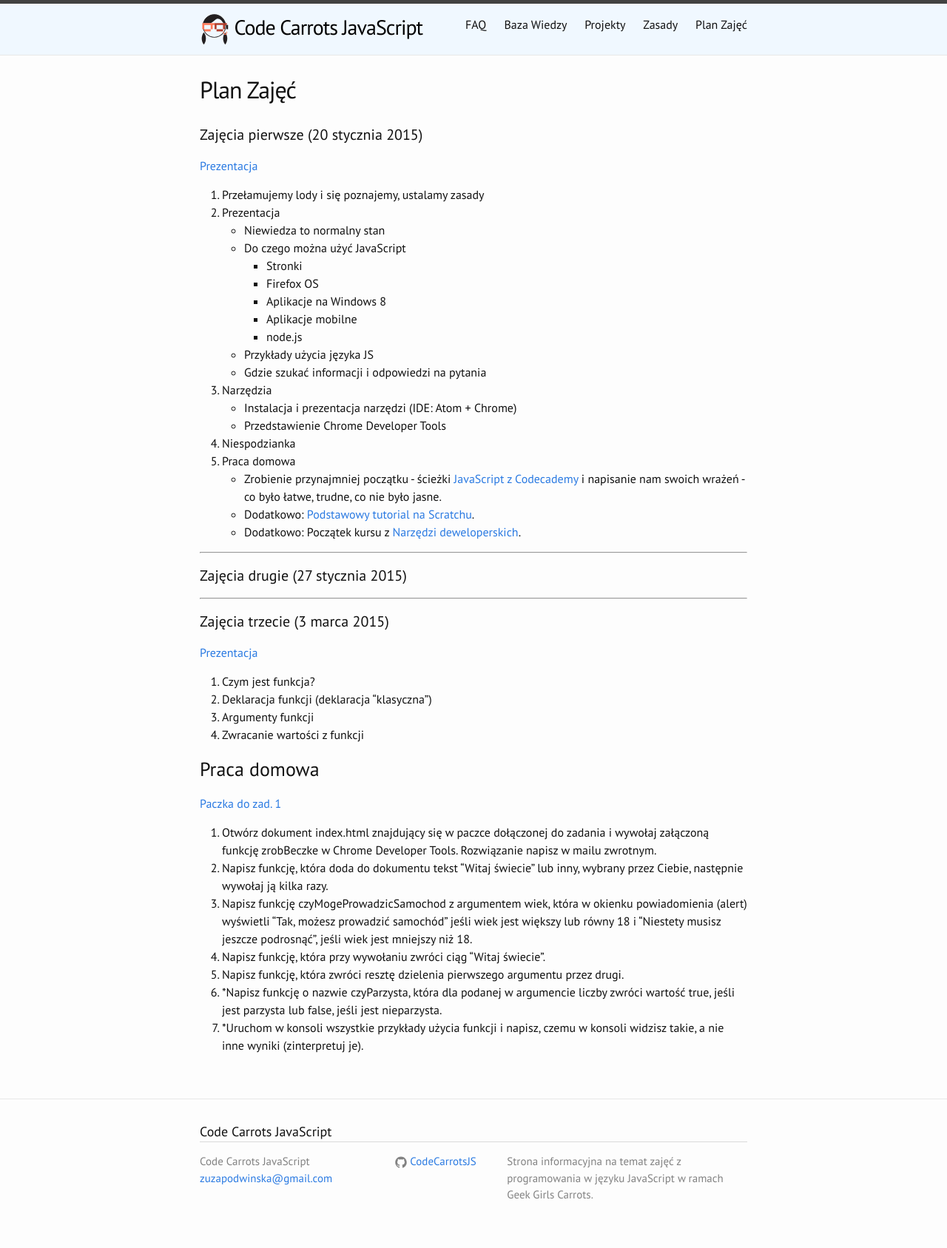
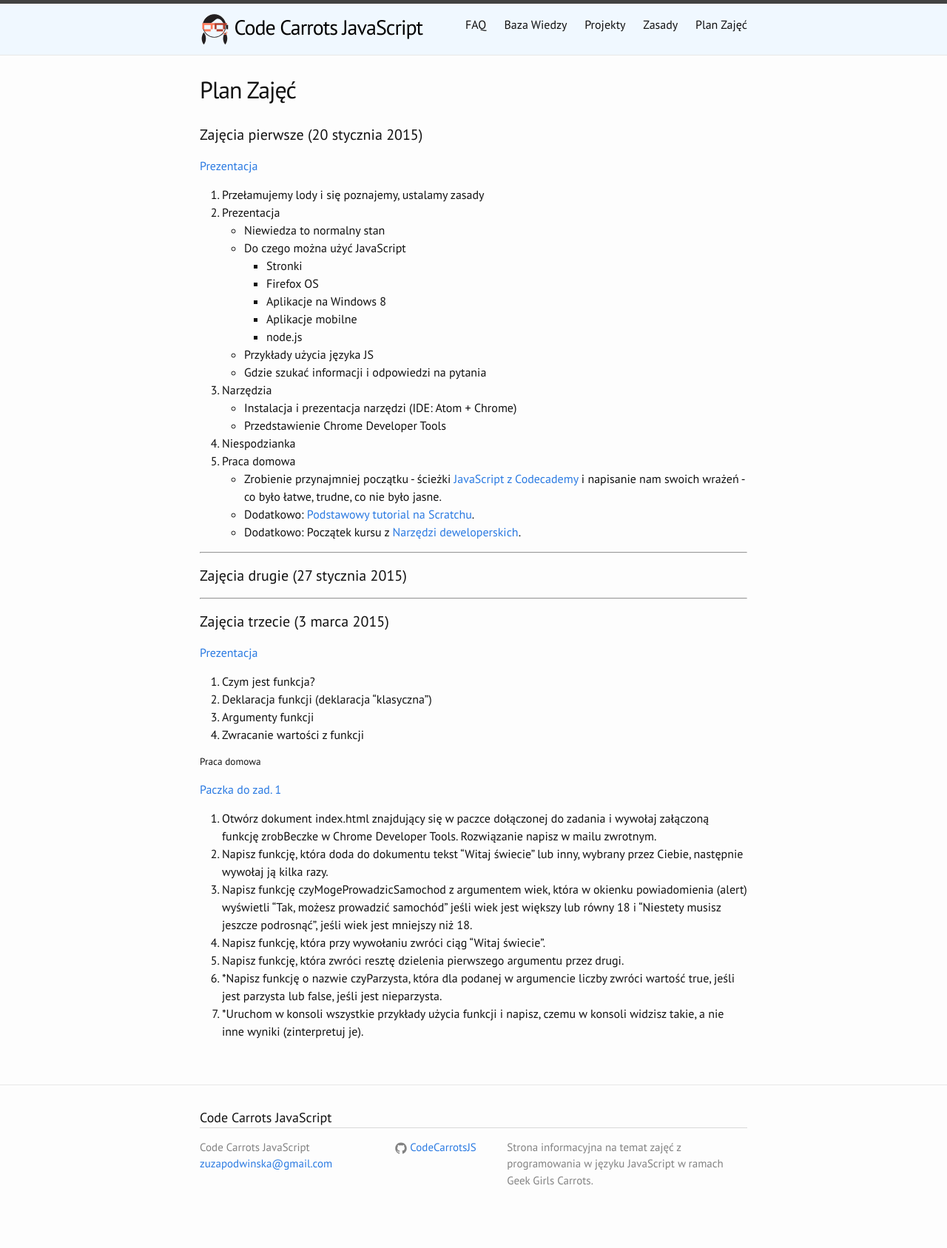
Before and after one commit to CodeCarrotsJS/CodeCarrotsJS.github.io, a Jekyll site: the page built from schedule.md, in a window 1280 px wide. Shown: the whole page at 74% size. Built offline with Jekyll 4.4.1, drawn with Linux system fonts in a browser that asks for light colours.

Commit message:
zły nagłówek

```diff
--- a/schedule.md
+++ b/schedule.md
@@ -42,7 +42,7 @@ permalink: /schedule/
 3. Argumenty funkcji
 4. Zwracanie wartości z funkcji
 
-### Praca domowa
+##### Praca domowa
 
 [Paczka do zad. 1](http://codecarrotsjs.github.io/files/Funkcje-Zad1.zip)
 
```
